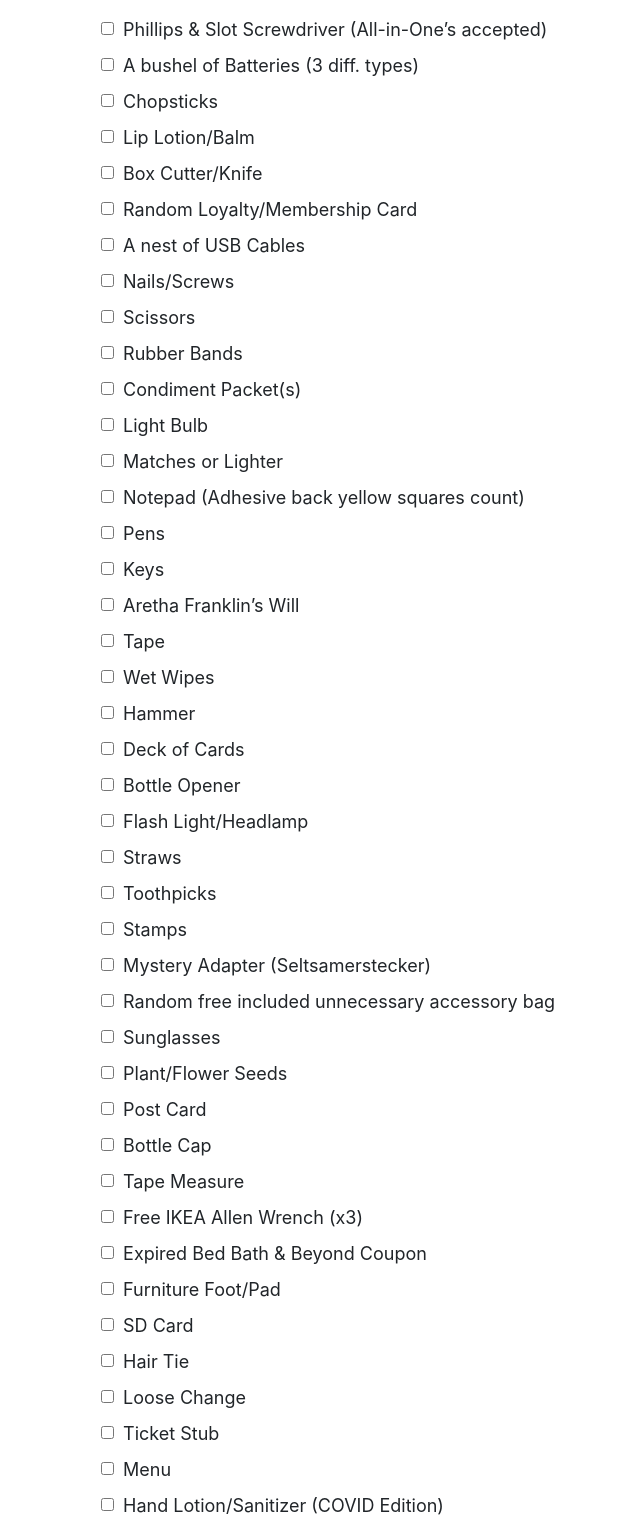
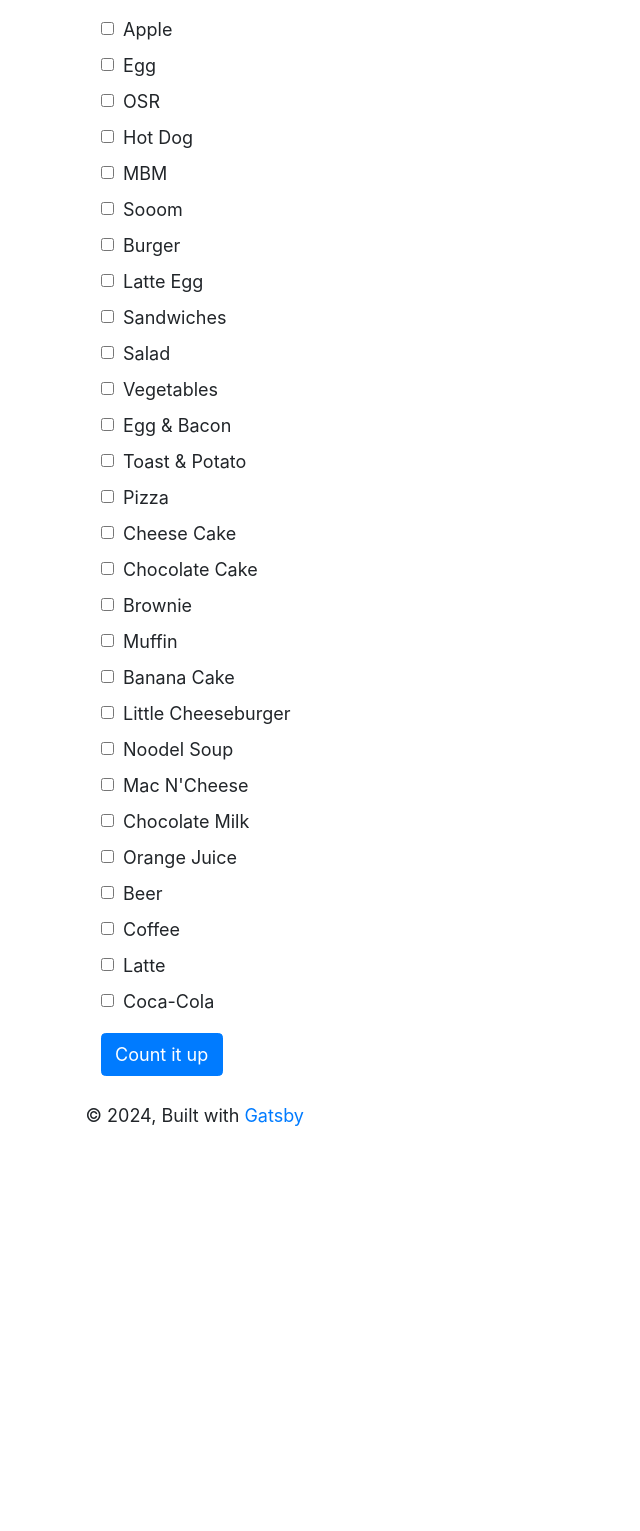
Before and after one commit to mmassie/JunkDrawerGame, a Gatsby site: page / in a window 1280 px wide. Shown: the part 260-1791 px from the top of the page, without its empty margins (94-734 px from the left). After the commit the page ends 1415 px from the top, so only its background shows below. Built offline with nearby package versions, Linux system fonts and the light colour scheme; Gatsby itself is replaced by a stand-in of ours.

Commit message:
Update app.js

```diff
--- a/src/components/app.js
+++ b/src/components/app.js
@@ -4,48 +4,34 @@ import Checkbox from "./checkbox";
 import Modal from 'react-modal';
 
 const OPTIONS = [
-    "Phillips & Slot Screwdriver (All-in-One’s accepted)",
-    "A bushel of Batteries (3 diff. types)",
-    "Chopsticks",
-    "Lip Lotion/Balm",
-    "Box Cutter/Knife",
-    "Random Loyalty/Membership Card",
-    "A nest of USB Cables",
-    "Nails/Screws",
-    "Scissors",
-    "Rubber Bands",
-    "Condiment Packet(s)",
-    "Light Bulb",
-    "Matches or Lighter",
-    "Notepad (Adhesive back yellow squares count)",
-    "Pens",
-    "Keys",
-    "Aretha Franklin’s Will",
-    "Tape",
-    "Wet Wipes",
-    "Hammer",
-    "Deck of Cards",
-    "Bottle Opener",
-    "Flash Light/Headlamp",
-    "Straws",
-    "Toothpicks",
-    "Stamps",
-    "Mystery Adapter (Seltsamerstecker)",
-    "Random free included unnecessary accessory bag",
-    "Sunglasses",
-    "Plant/Flower Seeds",
-    "Post Card",
-    "Bottle Cap",
-    "Tape Measure",
-    "Free IKEA Allen Wrench (x3)",
-    "Expired Bed Bath & Beyond Coupon",
-    "Furniture Foot/Pad",
-    "SD Card",
-    "Hair Tie",
-    "Loose Change",
-    "Ticket Stub",
-    "Menu",
-    "Hand Lotion/Sanitizer (COVID Edition)"
+    "Apple",
+    "Egg",
+    "OSR",
+    "Hot Dog",
+    "MBM",
+    "Sooom",
+    "Burger",
+    "Latte Egg",
+    "Sandwiches",
+    "Salad",
+    "Vegetables",
+    "Egg & Bacon",
+    "Toast & Potato",
+    "Pizza",
+    "Cheese Cake",
+    "Chocolate Cake",
+    "Brownie",
+    "Muffin",
+    "Banana Cake",
+    "Little Cheeseburger",
+    "Noodel Soup",
+    "Mac N'Cheese",
+    "Chocolate Milk",
+    "Orange Juice",
+    "Beer",
+    "Coffee",
+    "Latte",
+    "Coca-Cola"
 ];
 
 class App extends Component {
```
